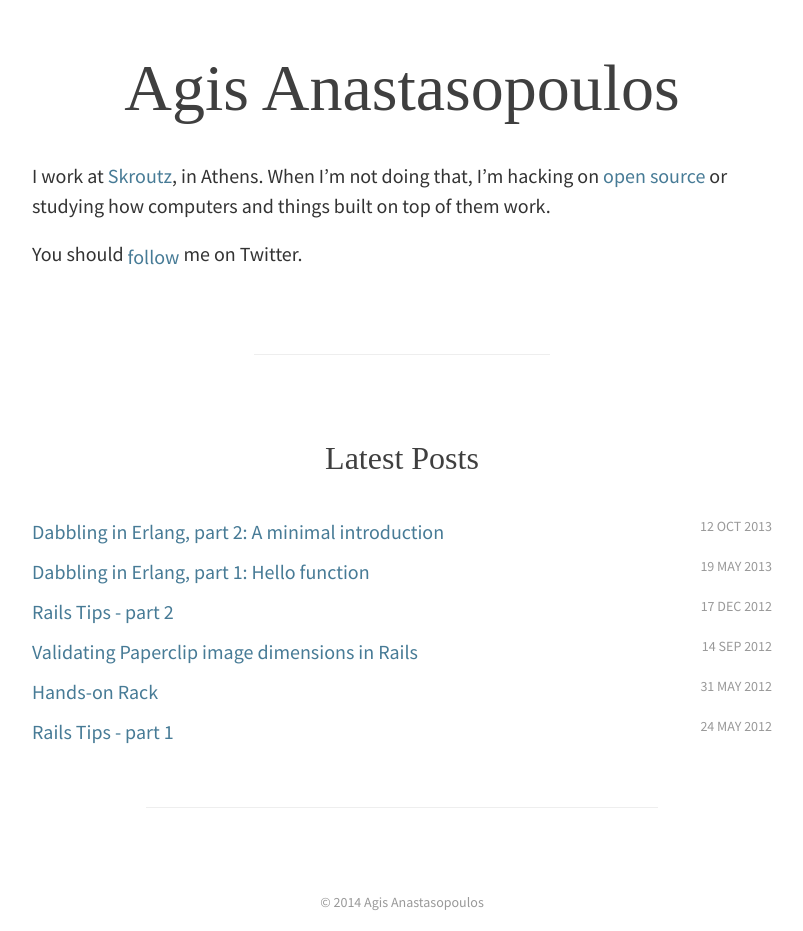
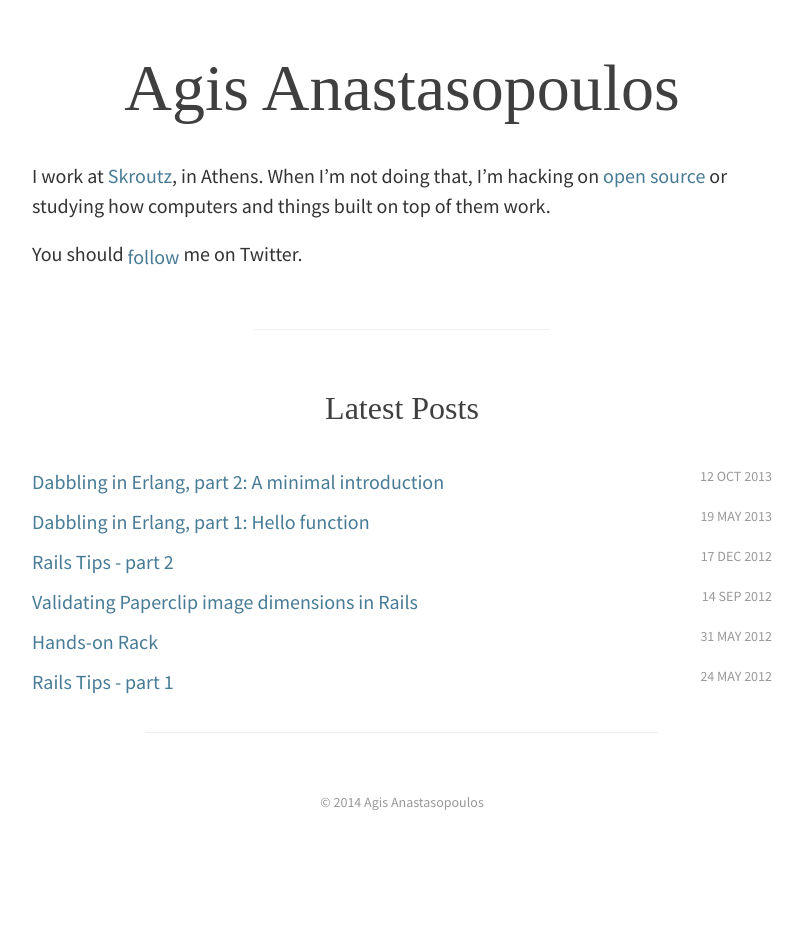
Before and after one commit to apostoiis/agis.io, a Jekyll site: the page built from _source/index.html, in a window 1280 px wide. Shown: the whole page, without its empty margins (238-1041 px from the left). Built offline with Jekyll 4.4.1, drawn with Linux system fonts in a browser that asks for light colours; some web fonts are replaced; comment, search, counter and statistics services are not loaded; after the commit the page ends 900 px from its top, so only the background shows below that.

Commit message:
Reduce hr margin

```diff
--- a/_source/css/main.css
+++ b/_source/css/main.css
@@ -38,7 +38,7 @@ hr {
   border: 0;
   border-top: 1px solid #eee;
   width: 40%;
-  margin: 85px auto;
+  margin: 60px auto;
 }
 
 
```
